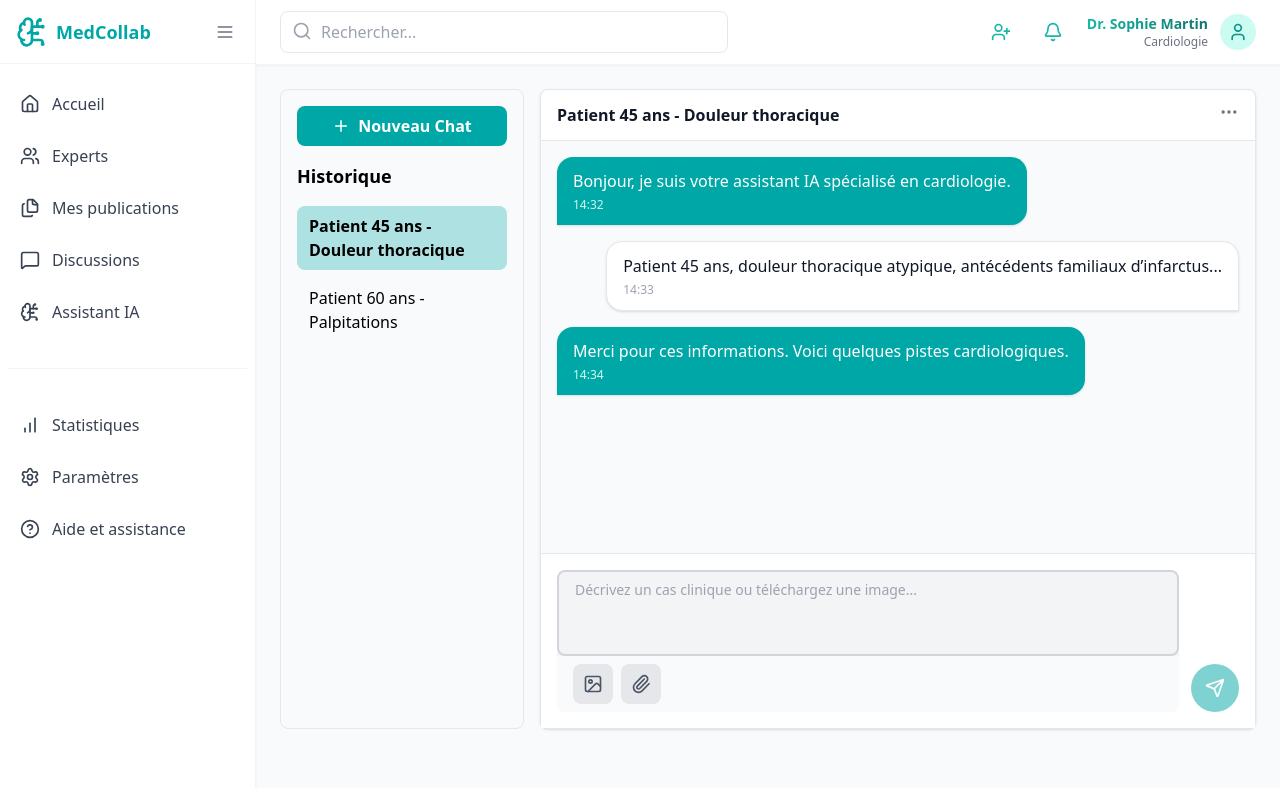
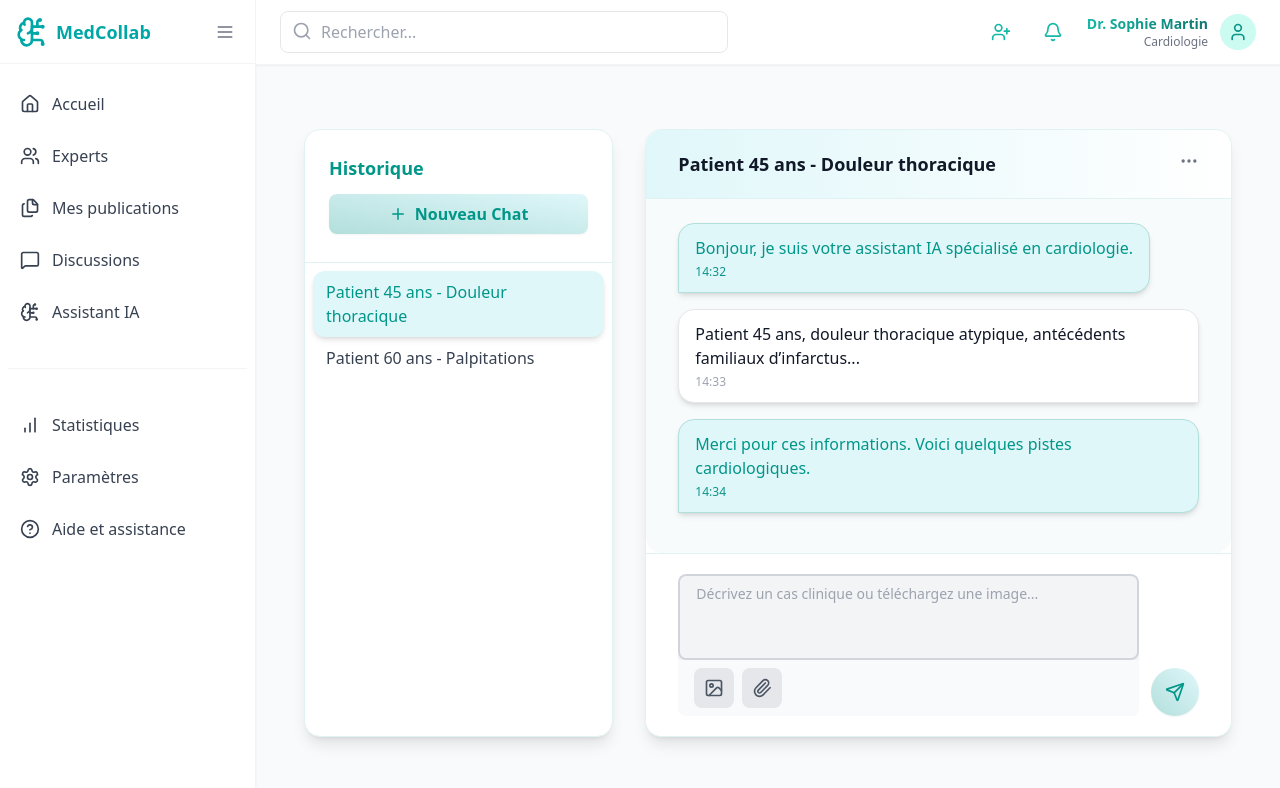
Before and after one commit to YasmineBenAbdelkader/Medical_Collaboration_Platform_with_AI, a React (Vite) app in the folder frontend/: page /ai-assistant in a window 1280 px wide. Both pictures are taken after a click on the button "Patient 45 ans - Douleur thoracique". Shown: the top 788 px of the page. Built offline with nearby package versions, Linux system fonts and the light colour scheme.

Commit message:
AiAssistant page

```diff
--- a/frontend/src/pages/AIAssistant.tsx
+++ b/frontend/src/pages/AIAssistant.tsx
@@ -1,4 +1,4 @@
-import React, { useState } from "react";
+import React, { useState, useRef, useEffect } from "react";
 import {
   SendIcon,
   ImageIcon,
@@ -21,10 +21,21 @@ interface Chat {
   messages: Message[];
 }
 
+const styles = `
+@keyframes fadeInUp {
+  from { opacity: 0; transform: translateY(20px); }
+  to { opacity: 1; transform: translateY(0); }
+}
+@keyframes pulse {
+  0%, 100% { box-shadow: 0 0 0 0 rgba(0,167,167,0.4); }
+  50% { box-shadow: 0 0 0 6px rgba(0,167,167,0.15); }
+}
+`;
+
 export const AIAssistant = () => {
   const [message, setMessage] = useState("");
   const [messageFocused, setMessageFocused] = useState(false);
-  const [selectedChatId, setSelectedChatId] = useState<number | null>(null);
+  const [selectedChatId, setSelectedChatId] = useState<number | null>(1);
   const [menuOpen, setMenuOpen] = useState(false);
   const [showIntro, setShowIntro] = useState(true);
 
@@ -35,20 +46,17 @@ export const AIAssistant = () => {
       messages: [
         {
           role: "assistant",
-          content:
-            "Bonjour, je suis votre assistant IA spécialisé en cardiologie.",
+          content: "Bonjour, je suis votre assistant IA spécialisé en cardiologie.",
           timestamp: "14:32",
         },
         {
           role: "user",
-          content:
-            "Patient 45 ans, douleur thoracique atypique, antécédents familiaux d’infarctus...",
+          content: "Patient 45 ans, douleur thoracique atypique, antécédents familiaux d’infarctus...",
           timestamp: "14:33",
         },
         {
           role: "assistant",
-          content:
-            "Merci pour ces informations. Voici quelques pistes cardiologiques.",
+          content: "Merci pour ces informations. Voici quelques pistes cardiologiques.",
           timestamp: "14:34",
         },
       ],
@@ -64,8 +72,7 @@ export const AIAssistant = () => {
         },
         {
           role: "user",
-          content:
-            "Palpitations fréquentes depuis 2 semaines, ECG montre des extrasystoles.",
+          content: "Palpitations fréquentes depuis 2 semaines, ECG montre des extrasystoles.",
           timestamp: "10:15",
         },
       ],
@@ -73,6 +80,14 @@ export const AIAssistant = () => {
   ]);
 
   const selectedChat = chats.find((chat) => chat.id === selectedChatId);
+  const messagesEndRef = useRef<HTMLDivElement>(null);
+
+  // Scroll pour centrer le dernier message
+  useEffect(() => {
+    if (messagesEndRef.current) {
+      messagesEndRef.current.scrollIntoView({ behavior: 'smooth', block: 'center' });
+    }
+  }, [selectedChat, selectedChat?.messages.length]);
 
   const renameChat = () => {
     if (!selectedChat) return;
@@ -99,7 +114,6 @@ export const AIAssistant = () => {
   const handleSubmit = (e: React.FormEvent) => {
     e.preventDefault();
     if (!message.trim() || !selectedChat) return;
-
     const newMessage: Message = {
       role: "user",
       content: message,
@@ -108,7 +122,6 @@ export const AIAssistant = () => {
         minute: "2-digit",
       }),
     };
-
     setChats(
       chats.map((chat) =>
         chat.id === selectedChat.id
@@ -120,10 +133,13 @@ export const AIAssistant = () => {
   };
 
   return (
-    <div className="max-w-7xl mx-auto flex gap-4">
-      {/* Liste des discussions */}
-      <div className="w-1/4 bg-gray-50 rounded-lg border border-gray-200 p-4 overflow-y-auto h-[80vh]">
-       {/* Bouton Nouveau Chat */}
+    <div className="max-w-6xl mx-auto my-10 px-2 md:px-6 flex flex-col md:flex-row gap-8 min-h-[70vh]">
+      <style>{styles}</style>
+      {/* Sidebar historique */}
+      <div className="w-full md:w-1/3 flex-shrink-0">
+        <div className="bg-white rounded-2xl shadow-lg border border-[#e0f2f1] flex flex-col h-full min-h-[480px]">
+          <div className="px-6 pt-6 pb-3 border-b border-[#e0f2f1]">
+            <h2 className="text-lg font-semibold text-[#009688] mb-3">Historique</h2>
             <button
               onClick={() => {
                 const newChatId = chats.length + 1;
@@ -135,8 +151,7 @@ export const AIAssistant = () => {
                     messages: [
                       {
                         role: "assistant",
-            content:
-              "Bonjour, je suis votre assistant IA spécialisé en cardiologie.",
+                        content: "Bonjour, je suis votre assistant IA spécialisé en cardiologie.",
                         timestamp: new Date().toLocaleTimeString([], {
                           hour: "2-digit",
                           minute: "2-digit",
@@ -146,15 +161,14 @@ export const AIAssistant = () => {
                   },
                 ]);
                 setSelectedChatId(newChatId);
-    setShowIntro(false); // cache l'intro et affiche la discussion
+                setShowIntro(false);
               }}
-  className="w-full mb-4 px-4 py-2 bg-[#00A7A7] text-white font-semibold rounded-lg hover:bg-[#008B8B] transition flex items-center justify-center gap-2"
+              className="w-full mb-4 px-4 py-2 bg-gradient-to-tr from-[#b2dfdb] to-[#e0f7fa] text-[#009688] font-semibold rounded-lg hover:bg-[#00A7A7] hover:text-white shadow-sm transition flex items-center justify-center gap-2"
             >
               <PlusIcon size={18} /> Nouveau Chat
             </button>
-
-        <h2 className="text-lg font-semibold mb-4">Historique</h2>
-        <div className="space-y-2">
+          </div>
+          <div className="flex-1 overflow-y-auto px-2 py-2">
             {chats.map((chat) => (
               <button
                 key={chat.id}
@@ -162,20 +176,22 @@ export const AIAssistant = () => {
                   setSelectedChatId(chat.id);
                   setShowIntro(false);
                 }}
-              className={`w-full text-left px-3 py-2 rounded-lg hover:bg-[#00A7A7]/20 transition ${selectedChatId === chat.id ? "bg-[#00A7A7]/30 font-semibold" : ""
-                }`}
+                className={`w-full text-left px-3 py-2 rounded-xl border border-transparent transition font-medium
+                  ${selectedChatId === chat.id ? "bg-[#e0f7fa] border-[#b2dfdb] shadow-md text-[#009688]" : "hover:bg-[#f1f8f9] hover:border-[#b2dfdb] text-gray-700"}
+                `}
               >
                 {chat.title}
               </button>
             ))}
           </div>
         </div>
+      </div>
 
-      {/* Conversation / Intro IA */}
-      <div className="flex-1 flex flex-col bg-white rounded-lg border border-gray-200 shadow h-[80vh]">
+      {/* Card principale IA */}
+      <div className="w-full md:w-2/3 flex-1 flex flex-col">
+        <div className="bg-white rounded-2xl shadow-lg border border-[#e0f2f1] flex flex-col h-full min-h-[480px]">
           {showIntro ? (
             <div className="flex flex-col items-center justify-center h-full text-center px-6">
-            {/* Cœur avec signal cardiaque animé */}
               <div className="mb-4 animate-pulse">
                 <svg
                   xmlns="http://www.w3.org/2000/svg"
@@ -183,12 +199,7 @@ export const AIAssistant = () => {
                   fill="currentColor"
                   viewBox="0 0 24 24"
                 >
-                {/* Forme du cœur */}
-                <path d="M12 21.35l-1.45-1.32C5.4 15.36 2 12.28 2 8.5 2 5.42
-                 4.42 3 7.5 3c1.74 0 3.41 0.81 4.5 2.09C13.09 3.81
-                 14.76 3 16.5 3 19.58 3 22 5.42 22 8.5c0 3.78-3.4
-                 6.86-8.55 11.54L12 21.35z"/>
-                {/* Signal cardiaque à l’intérieur */}
+                  <path d="M12 21.35l-1.45-1.32C5.4 15.36 2 12.28 2 8.5 2 5.42 4.42 3 7.5 3c1.74 0 3.41 0.81 4.5 2.09C13.09 3.81 14.76 3 16.5 3 19.58 3 22 5.42 22 8.5c0 3.78-3.4 6.86-8.55 11.54L12 21.35z" />
                   <path
                     fill="none"
                     stroke="#fff"
@@ -197,14 +208,12 @@ export const AIAssistant = () => {
                   />
                 </svg>
               </div>
-
               <h1 className="text-3xl font-bold text-[#00A7A7] mb-2">
                 Assistant IA en Cardiologie
               </h1>
               <p className="text-gray-700 text-lg">
-              Bonjour ! Je suis votre assistant IA spécialisé en cardiologie.
-              Je peux vous aider à analyser des cas cliniques, interpréter des
-              symptômes et proposer des recommandations de base.
+                Bonjour ! Je suis votre assistant IA spécialisé en cardiologie.<br />
+                Je peux vous aider à analyser des cas cliniques, interpréter des symptômes et proposer des recommandations de base.
               </p>
               <button
                 onClick={() => {
@@ -230,7 +239,7 @@ export const AIAssistant = () => {
                   setSelectedChatId(newChatId);
                   setShowIntro(false);
                 }}
-              className="mt-6 px-6 py-3 bg-[#00A7A7] text-white font-semibold rounded-lg hover:bg-[#008B8B] transition"
+                className="mt-6 px-6 py-3 bg-gradient-to-tr from-[#b2dfdb] to-[#e0f7fa] text-[#009688] font-semibold rounded-lg hover:bg-[#00A7A7] hover:text-white shadow-sm transition"
               >
                 Commencer le chat
               </button>
@@ -238,11 +247,10 @@ export const AIAssistant = () => {
           ) : (
             <>
               {/* Header chat */}
-            <div className="px-4 py-3 border-b border-gray-200 flex items-center justify-between relative">
-              <h3 className="font-semibold text-gray-900">
+              <div className="px-8 py-5 border-b border-[#e0f2f1] flex items-center justify-between rounded-t-2xl bg-gradient-to-r from-[#e0f7fa] to-white">
+                <h3 className="font-semibold text-gray-900 text-lg">
                   {selectedChat?.title || "Sélectionnez une discussion"}
                 </h3>
-
                 {/* Menu à trois points */}
                 <div className="relative">
                   <button
@@ -269,44 +277,42 @@ export const AIAssistant = () => {
                   )}
                 </div>
               </div>
-
               {/* Messages */}
-            <div className="flex-1 p-4 overflow-y-auto space-y-4 bg-gray-50">
+              <div className="flex-1 px-8 py-6 overflow-y-auto space-y-4 bg-[#f8fbfb] rounded-b-2xl" style={{ minHeight: 0, maxHeight: '50vh' }}>
                 {selectedChat?.messages.map((msg, index) => (
                   <div
                     key={index}
-                  className={`flex ${msg.role === "user" ? "justify-end" : "justify-start"
-                    }`}
+                    className={`flex ${msg.role === "user" ? "justify-end" : "justify-start"}`}
+                    style={{ animation: 'fadeInUp 0.5s', animationDelay: `${index * 0.05}s`, animationFillMode: 'backwards' }}
                   >
                     <div
-                    className={`max-w-3xl rounded-2xl px-4 py-3 shadow ${msg.role === "user"
-                        ? "bg-white text-gray-900 rounded-br-none border border-gray-200"
-                        : "bg-[#00A7A7] text-white rounded-bl-none"
-                      }`}
+                      className={`max-w-2xl rounded-2xl px-4 py-3 shadow-md border transition-all
+                        ${msg.role === "user"
+                          ? "bg-white text-gray-900 rounded-br-none border-gray-200"
+                          : "bg-[#e0f7fa] text-[#009688] rounded-bl-none border-[#b2dfdb]"}
+                        ${index === selectedChat.messages.length - 1 && msg.role === "user" ? 'scale-105' : ''}`}
                     >
                       <div className="whitespace-pre-wrap">{msg.content}</div>
                       <div
-                      className={`text-xs mt-1 ${msg.role === "user" ? "text-gray-400" : "text-teal-100"
-                        }`}
+                        className={`text-xs mt-1 ${msg.role === "user" ? "text-gray-400" : "text-teal-600"}`}
                       >
                         {msg.timestamp}
                       </div>
                     </div>
                   </div>
                 ))}
+                {/* Ref pour centrer le dernier message */}
+                <div ref={messagesEndRef} />
               </div>
-
               {/* Input area */}
-            <div className="border-t border-gray-200 px-4 py-4 bg-white">
-              <form onSubmit={handleSubmit} className="flex items-end gap-3">
+              <div className="border-t border-[#e0f2f1] px-8 py-5 bg-white flex items-end gap-3 rounded-b-2xl">
+                <form onSubmit={handleSubmit} className="flex items-end gap-3 w-full">
                   <div className="flex-1">
                     <div
-                    className={`flex flex-col bg-gray-100 rounded-lg overflow-hidden transition-all ${messageFocused ? "bg-[#E0F7F7]" : ""
-                      }`}
+                      className={`flex flex-col bg-gray-100 rounded-lg overflow-hidden transition-all ${messageFocused ? "bg-[#E0F7F7]" : ""}`}
                     >
                       <div
-                      className={`px-4 py-2 border-2 rounded-lg transition-colors ${messageFocused ? "border-[#00A7A7]" : "border-gray-300"
-                        } bg-gray-100`}
+                        className={`px-4 py-2 border-2 rounded-lg transition-colors ${messageFocused ? "border-[#00A7A7]" : "border-gray-300"} bg-gray-100`}
                       >
                         <textarea
                           className="w-full border-none bg-transparent focus:ring-0 focus:outline-none resize-none text-sm text-gray-700 placeholder-gray-400"
@@ -318,7 +324,6 @@ export const AIAssistant = () => {
                           onBlur={() => setMessageFocused(false)}
                         />
                       </div>
-
                       <div className="flex items-center justify-between px-4 py-2 bg-gray-50">
                         <div className="flex space-x-2">
                           <label
@@ -334,7 +339,6 @@ export const AIAssistant = () => {
                             accept="image/*"
                             className="hidden"
                           />
-
                           <label
                             htmlFor="fileInput2"
                             className="flex items-center justify-center w-10 h-10 rounded-lg bg-gray-200 text-gray-600 hover:bg-gray-300 cursor-pointer"
@@ -352,10 +356,9 @@ export const AIAssistant = () => {
                       </div>
                     </div>
                   </div>
-
                   <button
                     type="submit"
-                  className="flex items-center justify-center w-12 h-12 rounded-full bg-[#00A7A7] text-white hover:bg-[#008B8B] disabled:opacity-50"
+                    className="flex items-center justify-center w-12 h-12 rounded-full bg-gradient-to-tr from-[#b2dfdb] to-[#e0f7fa] text-[#009688] hover:bg-[#00A7A7] hover:text-white shadow-sm transition-transform duration-200 hover:rotate-12 active:scale-90"
                     disabled={!message.trim()}
                   >
                     <SendIcon size={20} />
@@ -366,5 +369,6 @@ export const AIAssistant = () => {
           )}
         </div>
       </div>
+    </div>
   );
 };
```
Lines whose indentation alone changed are shown as unchanged.
